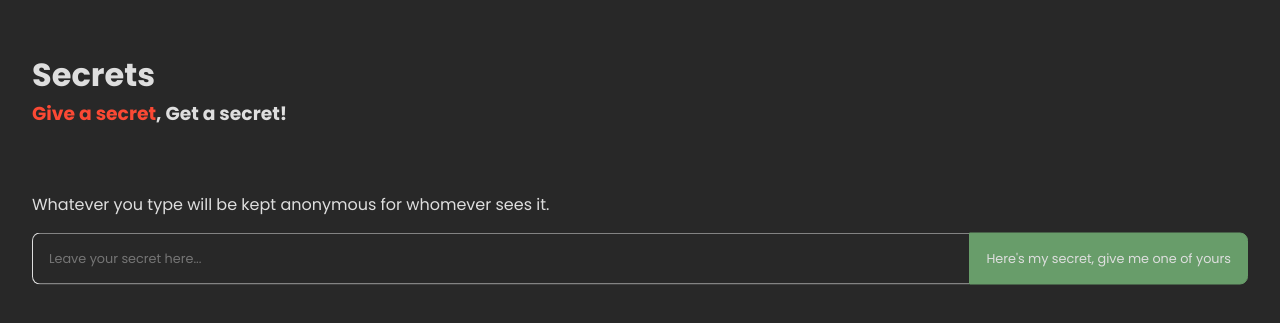
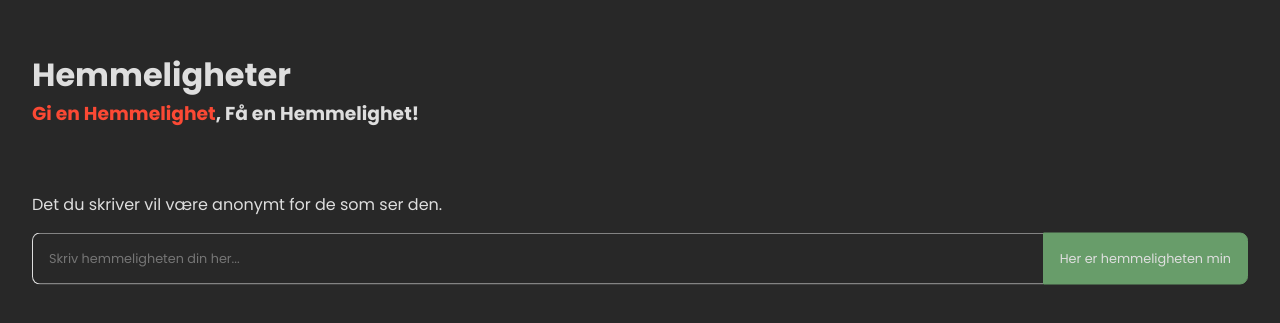
Before and after one commit to jovialen/secret-website, a SvelteKit app: page / in a window 1280 px wide. Shown: the part 179-502 px from the top of the page. Built offline with nearby package versions, Linux system fonts and the light colour scheme.

Commit message:
feat: change text language to nb

```diff
--- a/src/routes/+page.svelte
+++ b/src/routes/+page.svelte
@@ -33,10 +33,10 @@
 
 <main>
   <header>
-    <h1>Secrets</h1>
+    <h1>Hemmeligheter</h1>
     <h3>
-      <span style:color={revealedSecret === undefined ? '#FB4934' : ''}>Give a secret</span>,
-      <span style:color={revealedSecret !== undefined ? '#689D6A' : ''}>Get a secret!</span>
+      <span style:color={revealedSecret === undefined ? '#FB4934' : ''}>Gi en Hemmelighet</span>,
+      <span style:color={revealedSecret !== undefined ? '#689D6A' : ''}>Få en Hemmelighet!</span>
     </h3>
   </header>
 
--- a/src/routes/input-form.svelte
+++ b/src/routes/input-form.svelte
@@ -13,11 +13,11 @@
 </script>
 
 <div>
-	<p>Whatever you type will be kept anonymous for whomever sees it.</p>
+	<p>Det du skriver vil være anonymt for de som ser den.</p>
 
 	<form on:submit={submitSecret}>
-	  <input type='text' placeholder='Leave your secret here...' bind:value={text} required />
-	  <button type='submit'>Here's my secret, give me one of yours</button>
+	  <input type='text' placeholder='Skriv hemmeligheten din her...' bind:value={text} required />
+	  <button type='submit'>Her er hemmeligheten min</button>
 	</form>
 </div>
 
@@ -34,15 +34,6 @@
     display: flex;
     flex-direction: column;
     gap: 0.5rem;
-  }
-
-  input, button {
-    padding: 1rem;
-    color: #dedede;
-    background: none;
-    font-size: 0.8rem;
-    border: 1px solid;
-    border-radius: 0.5rem;
   }
 
   input[type="text"] {
--- a/src/routes/secret-reveal.svelte
+++ b/src/routes/secret-reveal.svelte
@@ -15,8 +15,8 @@
 </script>
 
 <p>{secret}</p>
-<button class="continue" on:click={reset}>Continue</button>
-<button class="complain" on:click={complain}>Bad secret</button>
+<button class="continue" on:click={reset}>Fortsett</button>
+<button class="complain" on:click={complain}>Dårlig hemmelighet</button>
 
 <style>
 	p {
```
